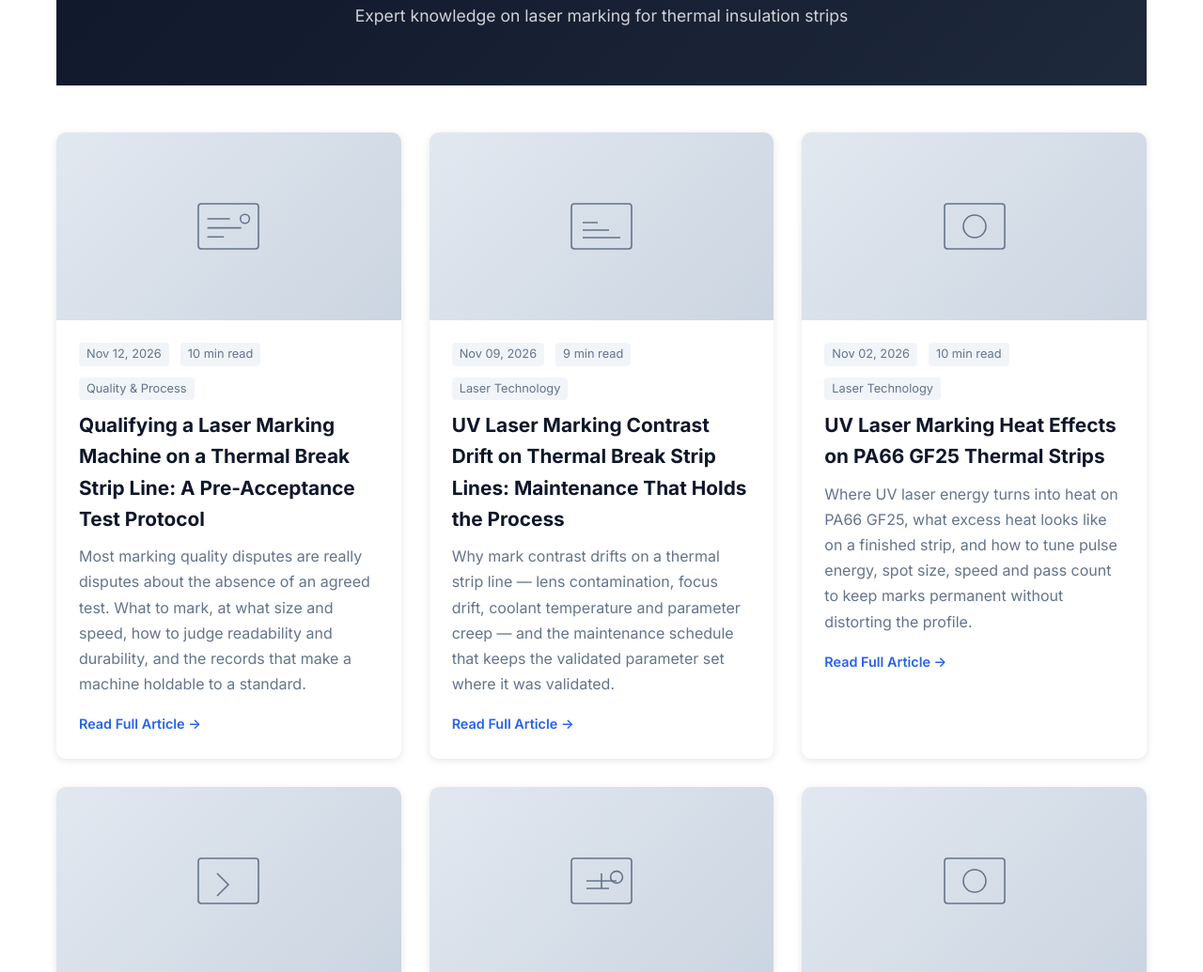
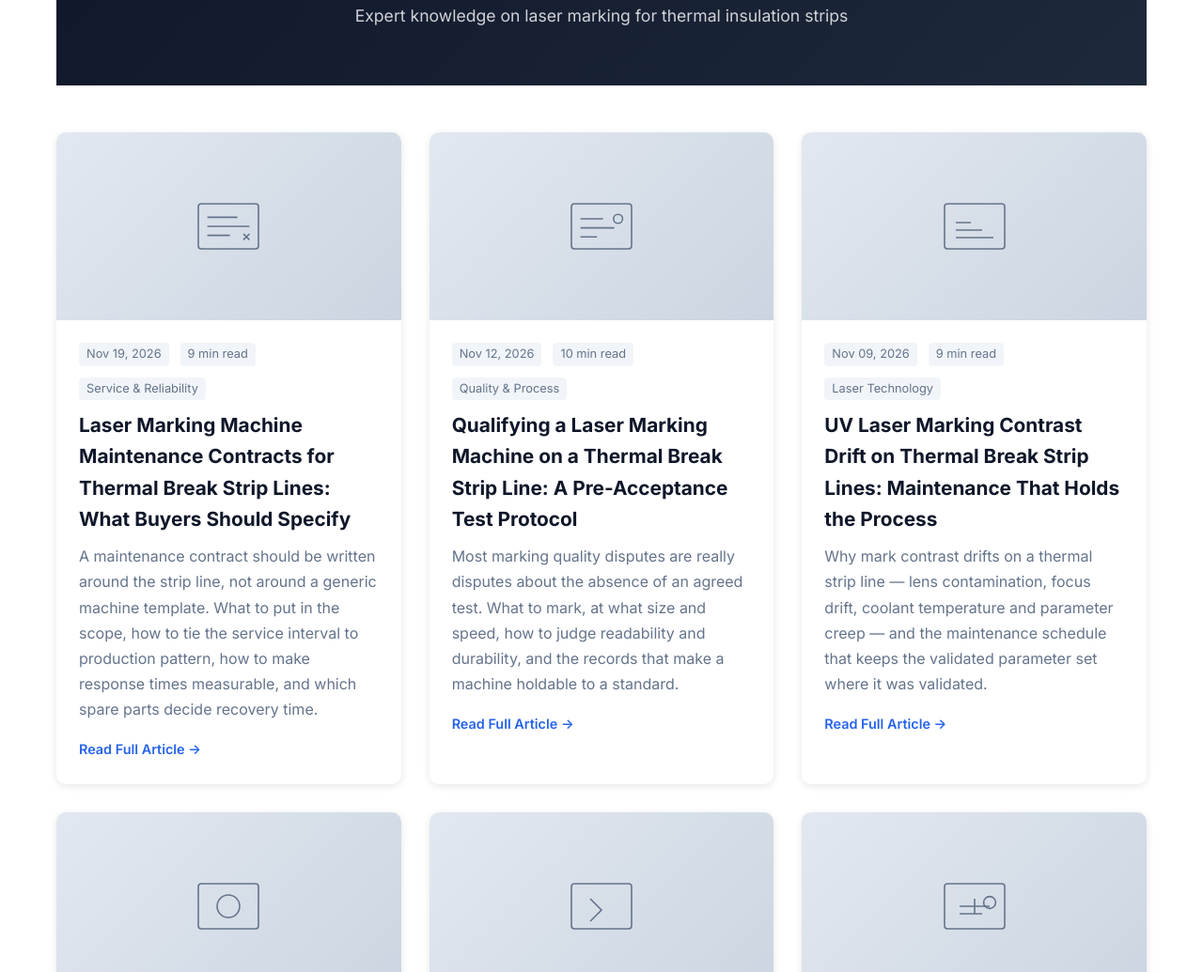
Before and after one commit to komalkenny-create/kingvanlaser-website, a plain HTML site: page blog.html in a window 1280 px wide. Shown: the part 233-1268 px from the top of the page at 94% size. Drawn offline with Linux system fonts and the light colour scheme.

Commit message:
Add blog listing entry for Nov 19 maintenance contract article

```diff
--- a/blog.html
+++ b/blog.html
@@ -78,6 +78,18 @@
             </div>
             <div class="blog-full-grid">
                 <!-- Auto-generated Weekly Blog -->
+                <article class="blog-full-card">
+                    <div class="blog-full-image">
+                        <svg viewBox="0 0 100 80" fill="none"><rect x="10" y="10" width="80" height="60" rx="4" stroke="currentColor" stroke-width="2"/><path d="M22 28h40M22 40h56M22 52h30" stroke="currentColor" stroke-width="2"/><path d="M70 50l8 8M78 50l-8 8" stroke="currentColor" stroke-width="2"/></svg>
+                    </div>
+                    <div class="blog-full-content">
+                        <div class="blog-meta"><span>Nov 19, 2026</span><span>9 min read</span><span>Service &amp; Reliability</span></div>
+                        <h2>Laser Marking Machine Maintenance Contracts for Thermal Break Strip Lines: What Buyers Should Specify</h2>
+                        <p>A maintenance contract should be written around the strip line, not around a generic machine template. What to put in the scope, how to tie the service interval to production pattern, how to make response times measurable, and which spare parts decide recovery time.</p>
+                        <a href="blog-laser-marking-machine-maintenance-contract-guide.html" class="read-more">Read Full Article →</a>
+                    </div>
+                </article>
+
                 <article class="blog-full-card">
                     <div class="blog-full-image">
                         <svg viewBox="0 0 100 80" fill="none"><rect x="10" y="10" width="80" height="60" rx="4" stroke="currentColor" stroke-width="2"/><path d="M22 30h30M22 42h45M22 54h22" stroke="currentColor" stroke-width="2"/><circle cx="72" cy="30" r="6" stroke="currentColor" stroke-width="2"/></svg>
```
